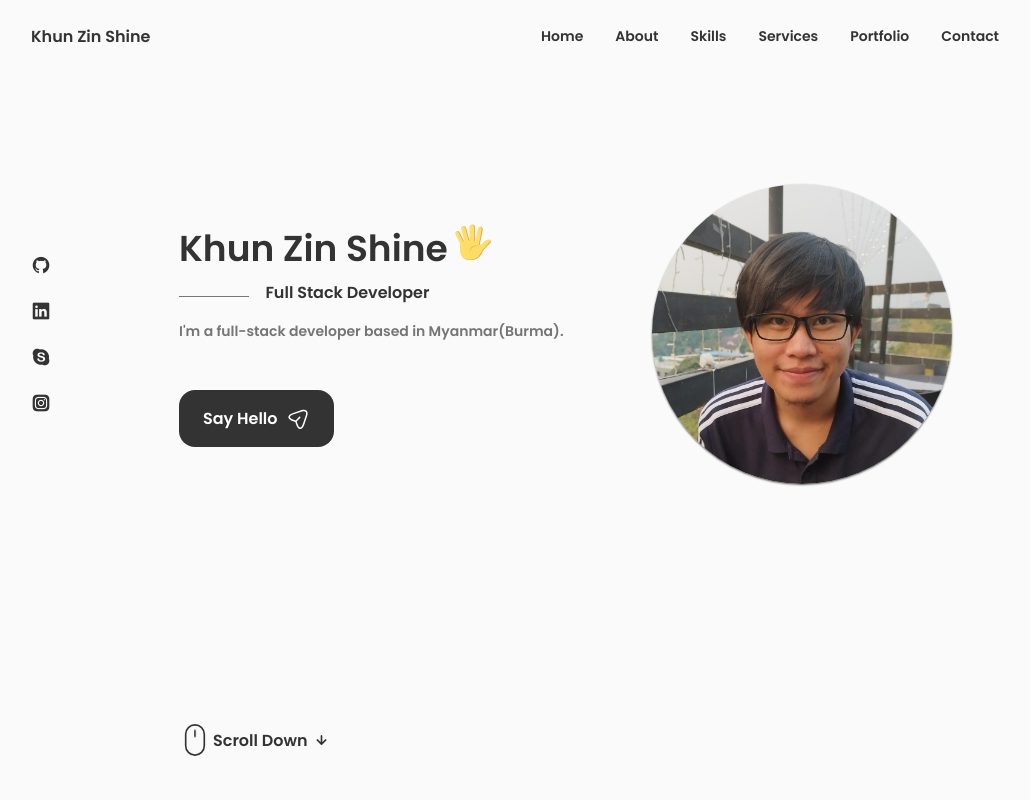
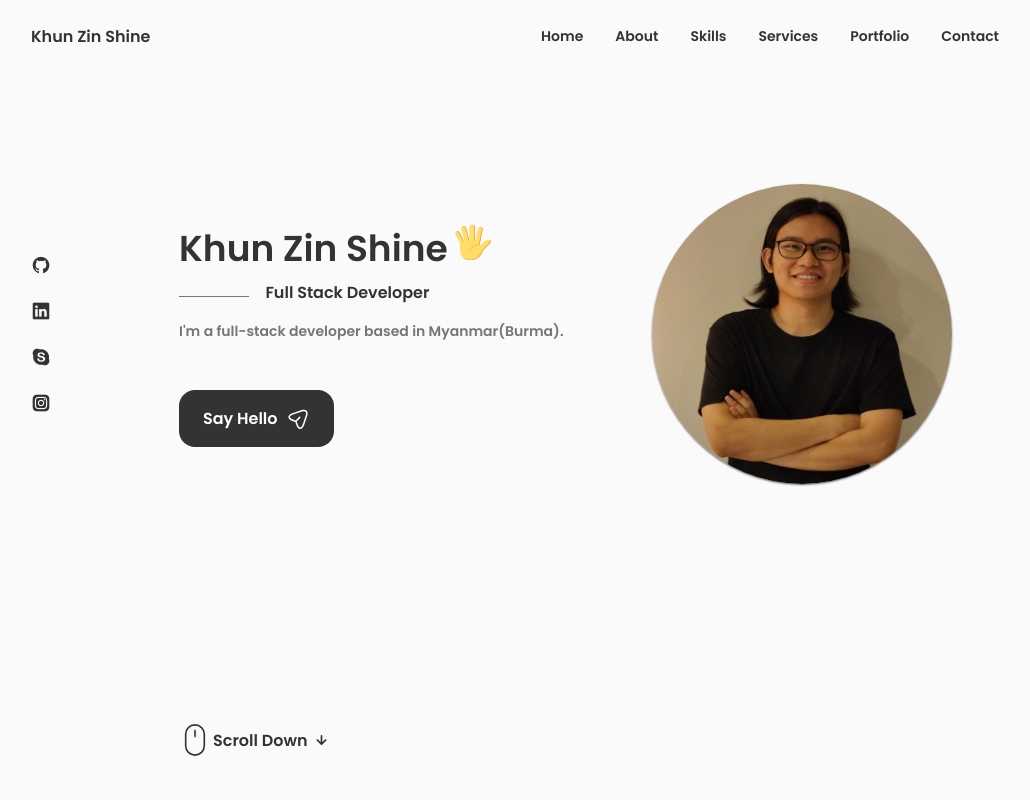
Before and after one commit to khunzinshine/khunzinshine.onrender, a React (Create React App) app: page / in a window 1280 px wide. Shown: the top 800 px of the page, without its empty margins (125-1155 px from the left). Built offline with nearby package versions, Linux system fonts and the light colour scheme; no server answers.

Commit message:
Update Home section

```diff
--- a/src/components/home/Home.jsx
+++ b/src/components/home/Home.jsx
@@ -1,17 +1,18 @@
-import './home.scss';
+import "./home.scss";
 
-import Data from './Data';
-import React from 'react';
-import Scroll from './Scroll';
-import Social from './Social';
+import Data from "./Data";
+import ProfileImg from "../../assets/profilePhoto.jpeg";
+import React from "react";
+import Scroll from "./Scroll";
+import Social from "./Social";
 
 const Home = () => {
   return (
-    <section className='home section' id='home'>
-      <div className='home__container container grid'>
-        <div className='home__content grid'>
+    <section className="home section" id="home">
+      <div className="home__container container grid">
+        <div className="home__content grid">
           <Social />
-          <div className='home__img'></div>
+          <img alt="profile" className="home__img" src={ProfileImg} />
           <Data />
         </div>
         <Scroll />
--- a/src/components/home/home.scss
+++ b/src/components/home/home.scss
@@ -29,7 +29,7 @@
     font-weight: var(--font-normal);
     margin-bottom: var(--mb-1);
     &::before {
-      content: '';
+      content: "";
       position: absolute;
       width: 70px;
       height: 1px;
@@ -44,7 +44,6 @@
     font-size: var(--small-font-size);
   }
   &__img {
-    background: url(../../assets/profile.jpg);
     background-repeat: no-repeat;
     background-position: center;
     background-size: cover;
```
